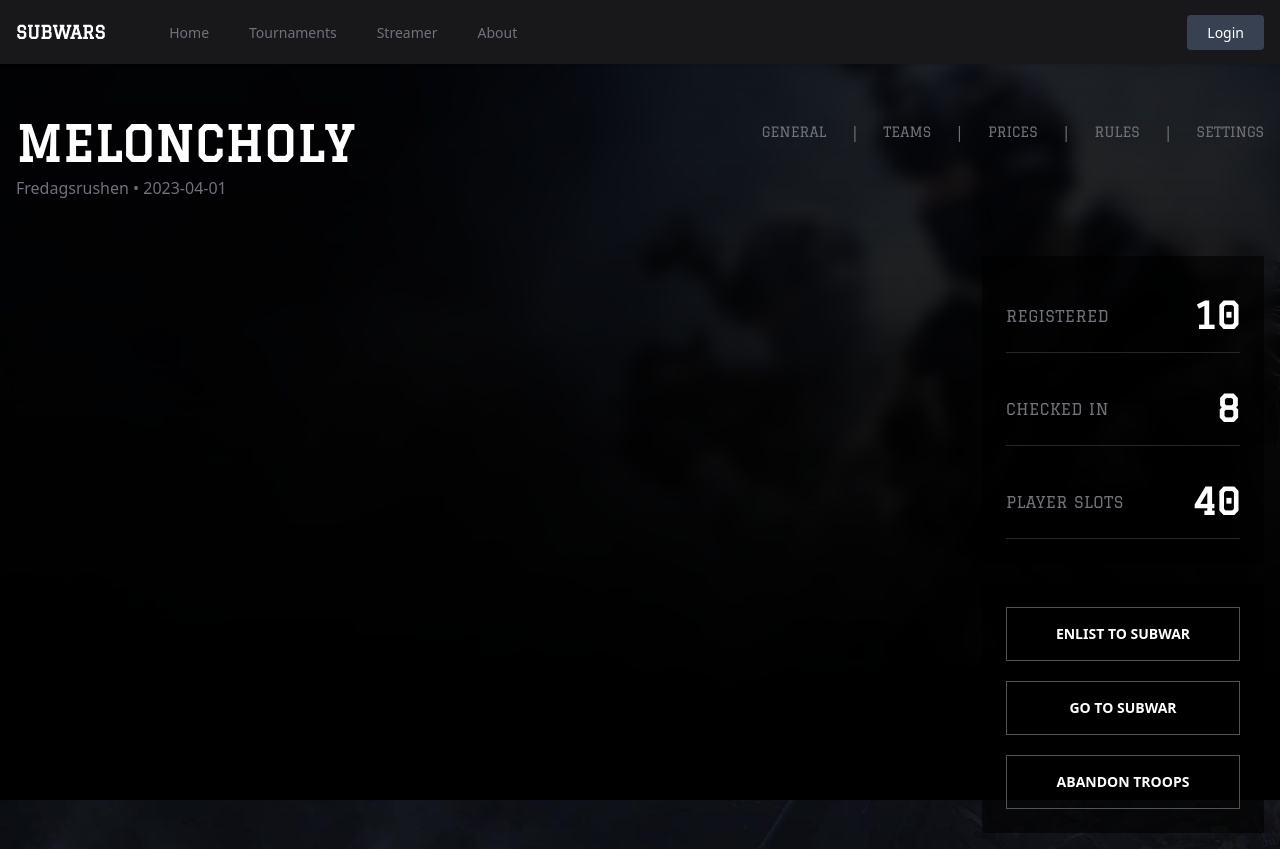
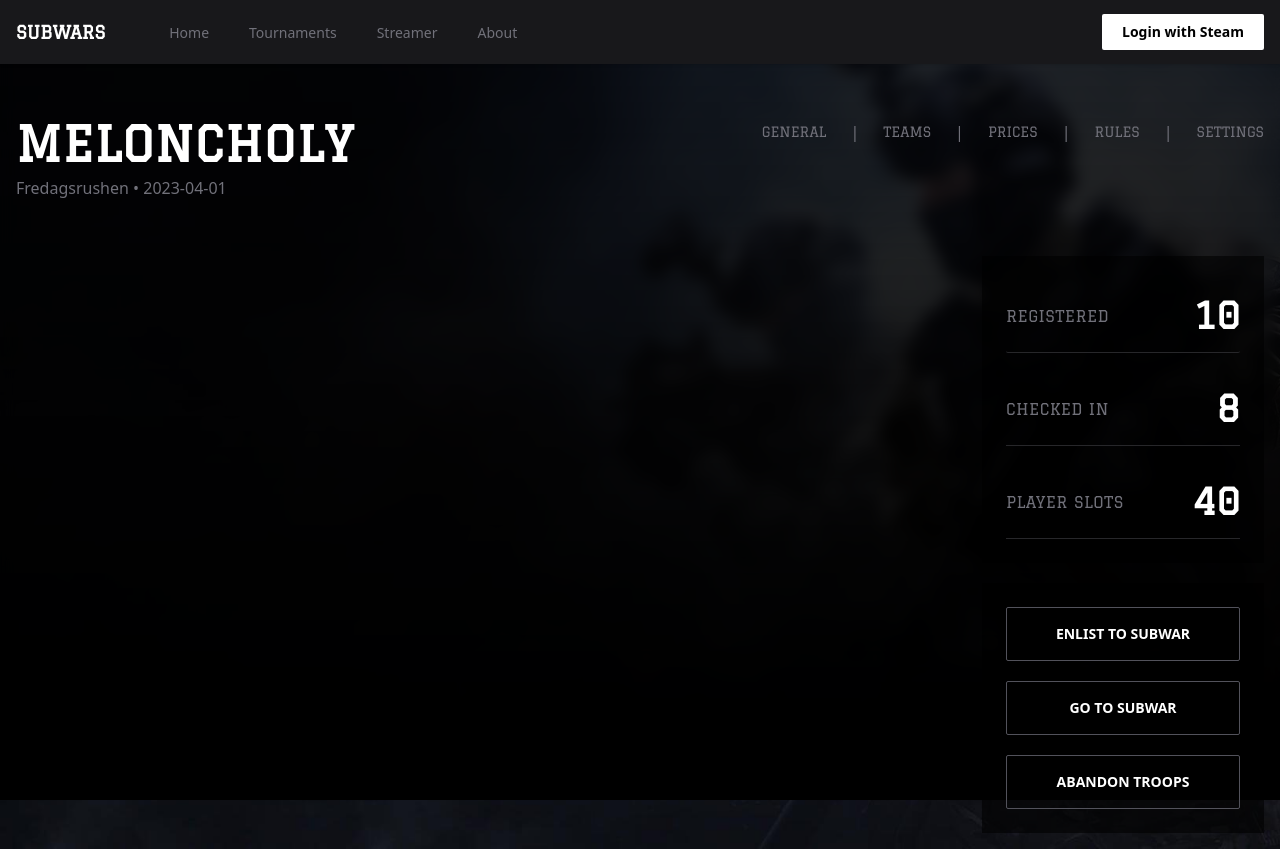
Before and after one commit to dennisfransen/subwars, a Vue app in the folder client/: page /tournament/1 in a window 1280 px wide. Built offline with nearby package versions, Linux system fonts and the light colour scheme.

Commit message:
AppWebHeader: Login button transitions

```diff
--- a/client/src/components/app/AppWebHeader.vue
+++ b/client/src/components/app/AppWebHeader.vue
@@ -6,59 +6,31 @@
 					<router-link :to="{ name: 'home' }">Subwars</router-link>
 				</h1>
 
-				<nav class="flex items-center gap-10">
-					<div class="relative">
+				<nav class="space-x-10">
 					<router-link :to="{ name: 'home' }" class="text-sm text-zinc-500" v-slot="{ isActive }">
-							<span
-								class="after:absolute after:-bottom-5 after:left-0 after:right-0 after:h-[2px] after:bg-zinc-500 after:opacity-0 after:transition-all after:duration-500"
-								:class="{ 'text-white after:opacity-100': isActive }"
-							>
-								Home
-							</span>
+						<span :class="{ 'text-white': isActive }">Home</span>
 					</router-link>
-					</div>
 
-					<div class="relative">
 					<router-link :to="{ name: 'tournaments' }" class="text-sm text-zinc-500" v-slot="{ isActive }">
-							<span
-								class="after:absolute after:-bottom-5 after:left-0 after:right-0 after:h-[2px] after:bg-zinc-500 after:opacity-0 after:transition-all after:duration-500"
-								:class="{ 'text-white after:opacity-100': isActive }"
-							>
-								Tournaments
-							</span>
+						<span :class="{ 'text-white': isActive }">Tournaments</span>
 					</router-link>
-					</div>
 
-					<div class="relative">
 					<router-link :to="{ name: 'streamer' }" class="text-sm text-zinc-500" v-slot="{ isActive }">
-							<span
-								class="after:absolute after:-bottom-5 after:left-0 after:right-0 after:h-[2px] after:bg-zinc-500 after:opacity-0 after:transition-all after:duration-500"
-								:class="{ 'text-white after:opacity-100': isActive }"
-							>
-								Streamer
-							</span>
+						<span :class="{ 'text-white': isActive }">Streamer</span>
 					</router-link>
-					</div>
 
-					<div class="relative">
 					<router-link :to="{ name: 'about' }" class="text-sm text-zinc-500" v-slot="{ isActive }">
-							<span
-								class="after:absolute after:-bottom-5 after:left-0 after:right-0 after:h-[2px] after:bg-zinc-500 after:opacity-0 after:transition-all after:duration-500"
-								:class="{ 'text-white after:opacity-100': isActive }"
-							>
-								About
-							</span>
+						<span :class="{ 'text-white': isActive }">About</span>
 					</router-link>
-					</div>
 				</nav>
 			</div>
 
-			<div>
+			<div class="relative overflow-hidden">
 				<router-link
 					to="/login"
-					class="rounded bg-gray-700 px-5 py-2 text-sm font-medium transition-all duration-300 hover:bg-gray-600 hover:shadow"
+					class="block rounded-sm bg-white px-5 py-2 text-sm font-semibold text-black transition-colors duration-300 after:absolute after:inset-0 after:-translate-x-full after:rounded-sm after:bg-purple-500 after:transition-all after:duration-300 hover:text-white hover:after:translate-x-0"
 				>
-					Login
+					<span class="relative z-50">Login with Steam</span>
 				</router-link>
 			</div>
 		</div>
--- a/client/src/components/tournament/TournamentActions.vue
+++ b/client/src/components/tournament/TournamentActions.vue
@@ -10,7 +10,7 @@ defineProps({
 <template>
 	<div class="sticky right-0 top-8">
 		<div class="flex flex-col gap-y-5 bg-black/60 p-6">
-			<div class="flex items-center justify-between border-b border-b-zinc-800 py-4 font-graduate">
+			<div class="flex items-center justify-between rounded-sm border-b border-b-zinc-800 py-4 font-graduate">
 				<p class="uppercase tracking-wide text-zinc-500">Registered</p>
 				<p class="text-4xl font-black">{{ tournament.registered }}</p>
 			</div>
@@ -29,7 +29,7 @@ defineProps({
 		<div class="mt-5 flex flex-col gap-y-5 bg-black/60 p-6">
 			<button
 				type="button"
-				class="border border-zinc-600 py-4 text-sm font-semibold uppercase transition-all duration-300 hover:bg-white hover:text-black hover:shadow"
+				class="rounded-sm border border-zinc-600 py-4 text-sm font-semibold uppercase transition-all duration-300 hover:bg-white hover:text-black hover:shadow"
 				title="Register to tournament"
 			>
 				Enlist to subwar
@@ -37,7 +37,7 @@ defineProps({
 
 			<button
 				type="button"
-				class="border border-zinc-600 py-4 text-sm font-semibold uppercase transition-all duration-300 hover:bg-white hover:text-black hover:shadow"
+				class="rounded-sm border border-zinc-600 py-4 text-sm font-semibold uppercase transition-all duration-300 hover:bg-white hover:text-black hover:shadow"
 				title="Check in"
 			>
 				Go to subwar
@@ -45,7 +45,7 @@ defineProps({
 
 			<button
 				type="button"
-				class="border border-zinc-600 py-4 text-sm font-semibold uppercase transition-all duration-300 hover:bg-white hover:text-black hover:shadow"
+				class="rounded-sm border border-zinc-600 py-4 text-sm font-semibold uppercase transition-all duration-300 hover:bg-white hover:text-black hover:shadow"
 				title="Leave tournament"
 			>
 				Abandon troops
```
Lines whose indentation alone changed are shown as unchanged.
